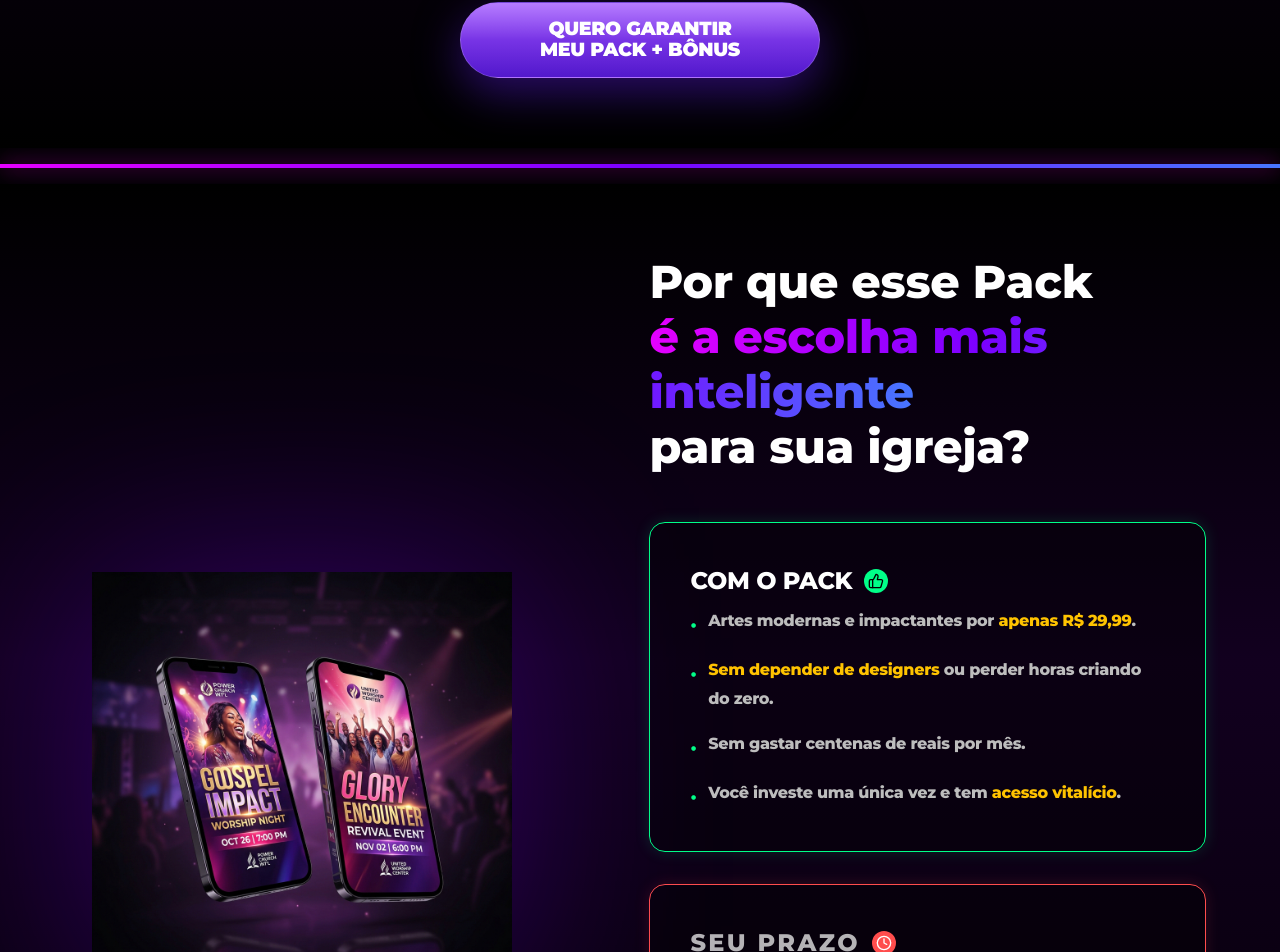
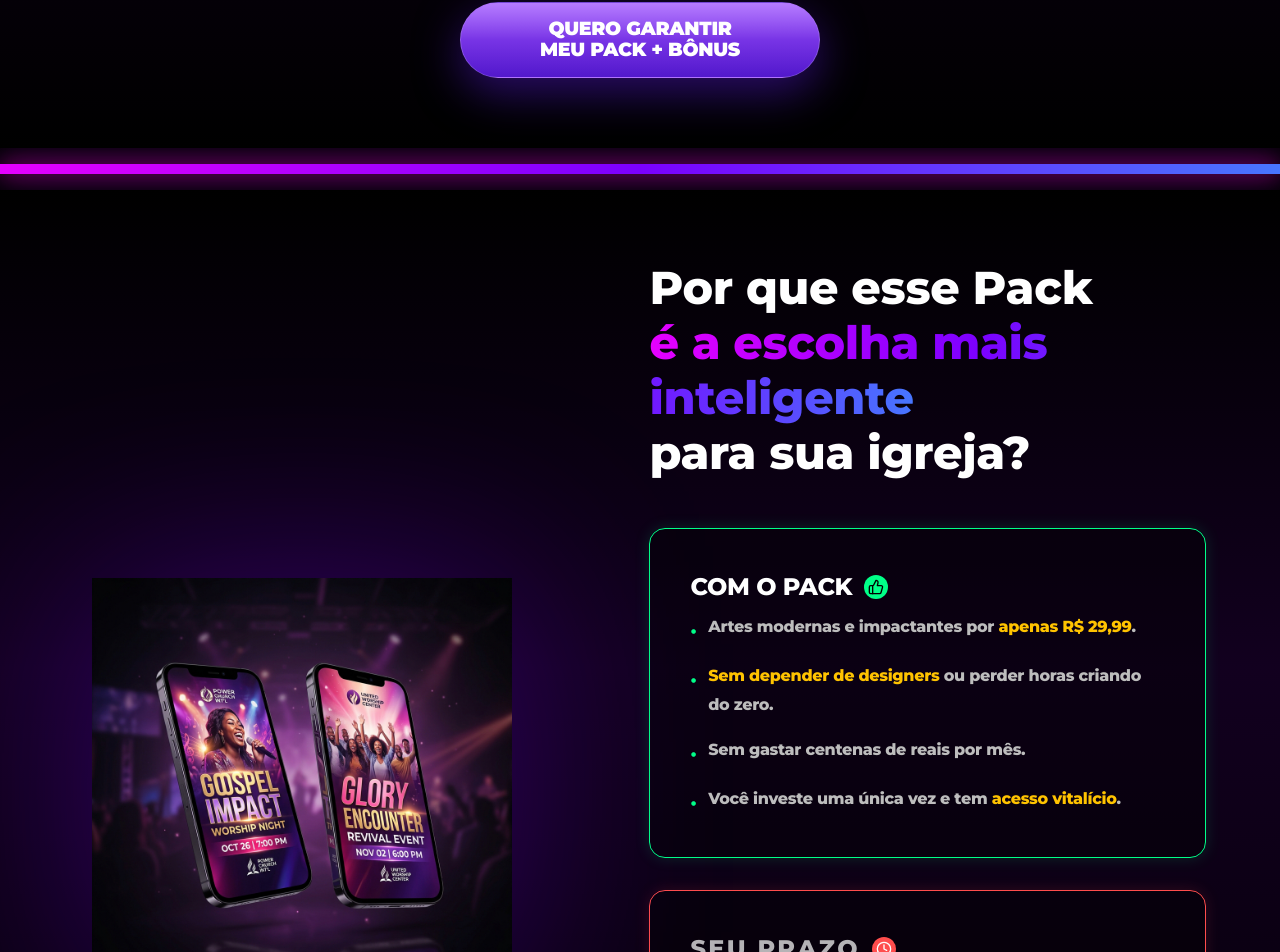
Before and after one commit to jrmacbrandt/Leo-Tondella, a React (Vite) app: page / in a window 1280 px wide. Shown: the part 2615-3567 px from the top of the page. Built offline with nearby package versions, Linux system fonts and the light colour scheme.

Commit message:
style: increase glowing divider thickness to 10px

```diff
--- a/src/index.css
+++ b/src/index.css
@@ -82,9 +82,9 @@ h1, h2, h3, h4, .font-heading {
 
 .glowing-divider {
   width: 100%;
-  height: 4px;
+  height: 10px;
   background: linear-gradient(to right, #E500FF, #7B00FF, #4776FF);
-  box-shadow: 0 0 20px rgba(255, 0, 212, 0.6), 0 0 40px rgba(123, 0, 255, 0.4);
+  box-shadow: 0 0 25px rgba(255, 0, 212, 0.7), 0 0 50px rgba(123, 0, 255, 0.5);
 }
 
 .btn-premium {
```
